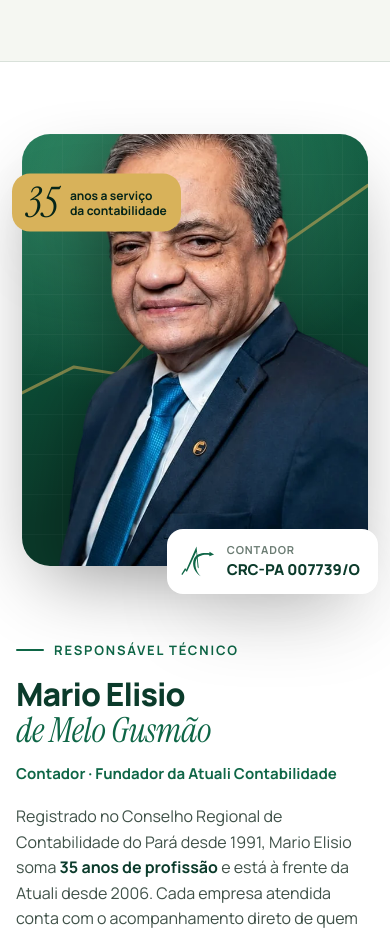
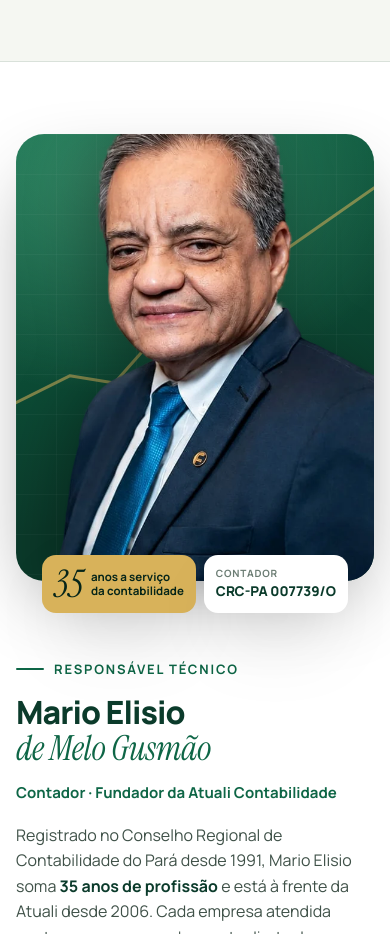
Before and after one commit to vorqzdigital/cliente-marioelisio, a plain HTML site: page index.html in a window 390 px wide. Shown: the part 1820-2754 px from the top of the page. Drawn offline with Linux system fonts and the light colour scheme.

Commit message:
Move selo de 35 anos para fora do rosto na foto do responsável técnico
Co-Authored-By: Claude Opus 5.5 <noreply@anthropic.com>
Claude-Session: https://claude.ai/code/session_013ju5Zx7b1Ab8toQvCmjY35

```diff
--- a/assets/css/styles.css
+++ b/assets/css/styles.css
@@ -316,7 +316,7 @@ em { font-family: var(--serif); font-style: italic; font-weight: 400; }
 .founder__card picture { position: absolute; right: 0; bottom: 0; width: 90%; }
 .founder__card img { width: 100%; height: auto; filter: drop-shadow(-12px 10px 30px rgba(0, 0, 0, .3)); }
 .founder__badge {
-  position: absolute; left: -18px; top: 9%; display: flex; align-items: center; gap: 12px;
+  position: absolute; left: -18px; bottom: 0; display: flex; align-items: center; gap: 12px;
   padding: 14px 18px; border-radius: 18px; background: var(--gold); color: var(--forest-900); box-shadow: var(--shadow-lg);
   font-size: 13px; font-weight: 700; line-height: 1.25;
   animation: float 6s ease-in-out infinite;
@@ -637,10 +637,17 @@ em { font-family: var(--serif); font-style: italic; font-weight: 400; }
   .float--b { right: -4px; top: -4px; }
 
   .cards, .steps__list { grid-template-columns: 1fr; }
-  .founder__media { padding: 0 6px 28px; }
-  .founder__badge { left: -4px; padding: 10px 14px; font-size: 12px; }
-  .founder__badge strong { font-size: 42px; }
-  .founder__crc { right: -4px; }
+  .founder__media { display: flex; flex-wrap: wrap; justify-content: center; gap: 8px; padding: 0; }
+  .founder__card { flex: 0 0 100%; }
+  .founder__badge, .founder__crc {
+    position: relative; inset: auto; z-index: 1; margin-top: -34px; animation: none;
+    padding: 10px 12px; border-radius: 14px; gap: 8px;
+  }
+  .founder__badge { font-size: 11.5px; }
+  .founder__badge strong { font-size: 38px; }
+  .founder__crc img { display: none; }
+  .founder__crc strong { font-size: 13.5px; }
+  .founder__crc small { font-size: 10px; }
   .pillars { grid-template-columns: 1fr; }
   .pillars li { flex-direction: row; align-items: center; padding: 14px 16px; gap: 14px; }
   .founder__copy .btn { width: 100%; }
```
